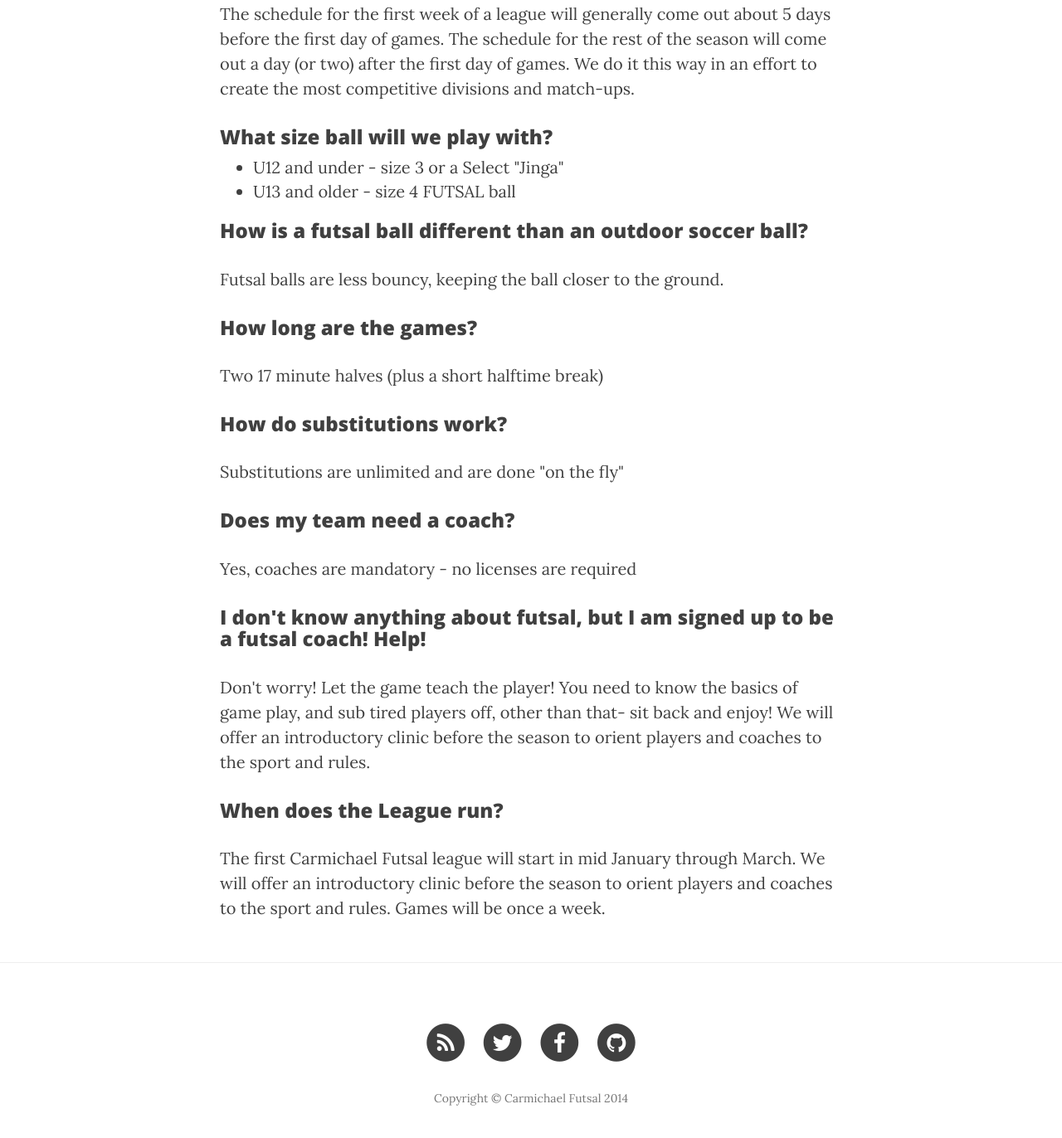
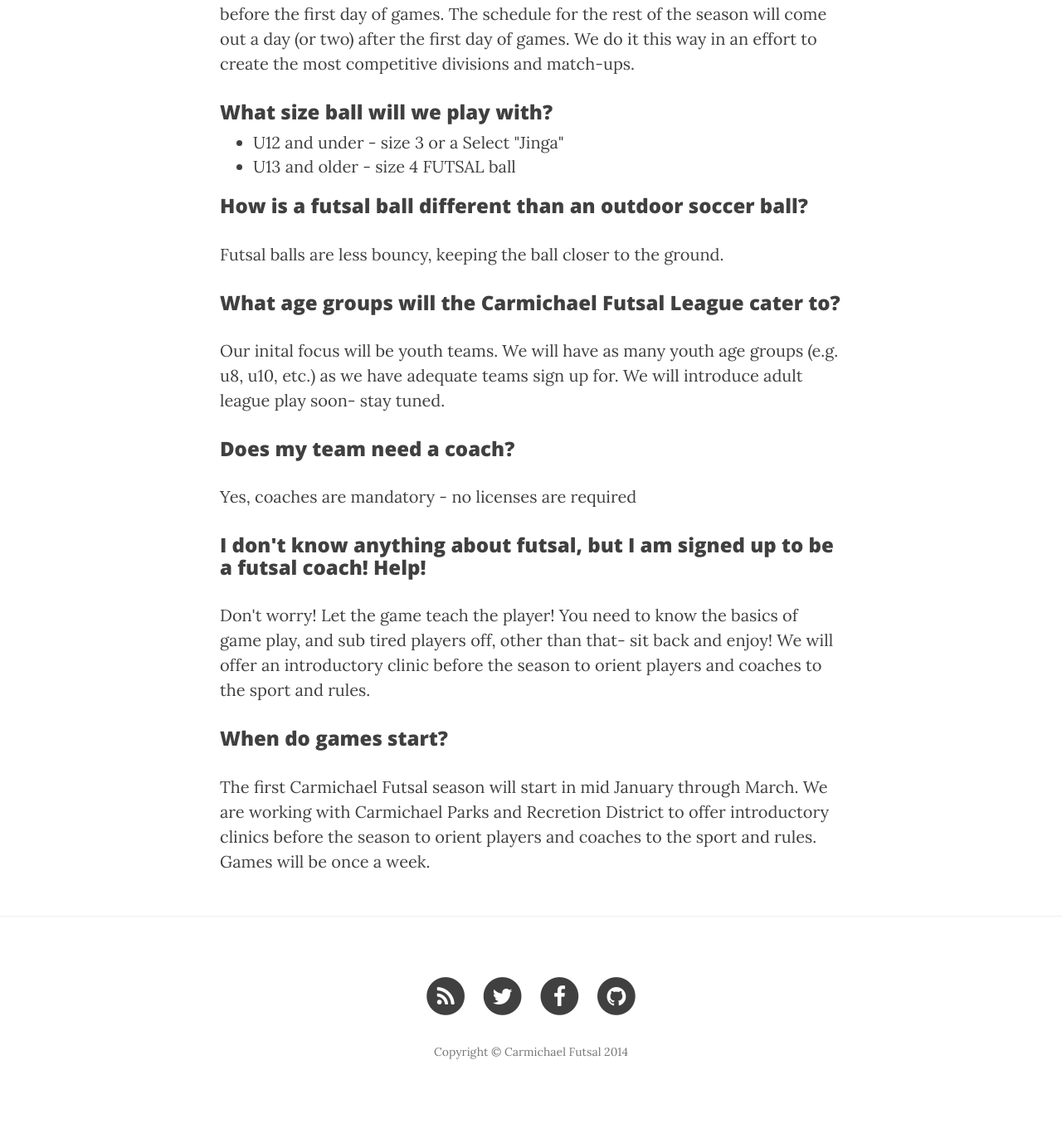
Before and after one commit to carmichaelfutsal/carmichaelfutsal.github.io, a Jekyll site: the page built from faq.html, in a window 1280 px wide and 1400 px high, scrolled down 2564 px. Shown: the top 1372 px of the window at 83% size. Built offline with Jekyll 4.4.1, drawn with Linux system fonts in a browser that asks for light colours; nearby versions of some CDN libraries; after the commit the page ends 3908 px from its top, so only the background shows below that; some of the changed text lies outside the part shown.

Commit message:
text refinement

```diff
--- a/faq.html
+++ b/faq.html
@@ -31,7 +31,7 @@
 
 <h3>What is futsal appropriate footwear?</h3>
 
-<p>Players may wear flat soled shoes that are non marking. The following are permitted: futsal shoes, indoor soccer (flat-soled) shoes, tennis sneakers, running shoes, and basketball shoes. What comes in on your shoes- ends up on our game courts!</p>
+<p>Flat-soled, non-marking shoes. The following will work: futsal shoes, indoor soccer (flat-soled) shoes, tennis sneakers, running shoes, and basketball shoes. What comes in on your shoes- ends up on our game courts!</p>
 
 <h3>How do I sign my team up for your league?</h3>
 
@@ -60,13 +60,9 @@
 
 <p>Futsal balls are less bouncy, keeping the ball closer to the ground.</p>
 
-<h3>How long are the games?</h3>
+<h3>What age groups will the Carmichael Futsal League cater to?</h3>
 
-<p>Two 17 minute halves (plus a short halftime break)</p>
-
-<h3>How do substitutions work?</h3>
-
-<p>Substitutions are unlimited and are done "on the fly"</p>
+<p>Our inital focus will be youth teams. We will have as many youth age groups (e.g. u8, u10, etc.) as we have adequate teams sign up for. We will introduce adult league play soon- stay tuned.</p>
 
 <h3>Does my team need a coach?</h3>
 
@@ -76,6 +72,6 @@
 
 <p>Don't worry! Let the game teach the player! You need to know the basics of game play, and sub tired players off, other than that- sit back and enjoy! We will offer an introductory clinic before the season to orient players and coaches to the sport and rules.</p>
 
-<h3>When does the League run?</h3>
+<h3>When do games start?</h3>
 
-<p>The first Carmichael Futsal league will start in mid January through March. We will offer an introductory clinic before the season to orient players and coaches to the sport and rules. Games will be once a week.</p>
+<p>The first Carmichael Futsal season will start in mid January through March. We are working with Carmichael Parks and Recretion District to offer introductory clinics before the season to orient players and coaches to the sport and rules. Games will be once a week.</p>
```
Also changed, not shown: other parts of faq.html (+1 -1 lines).
